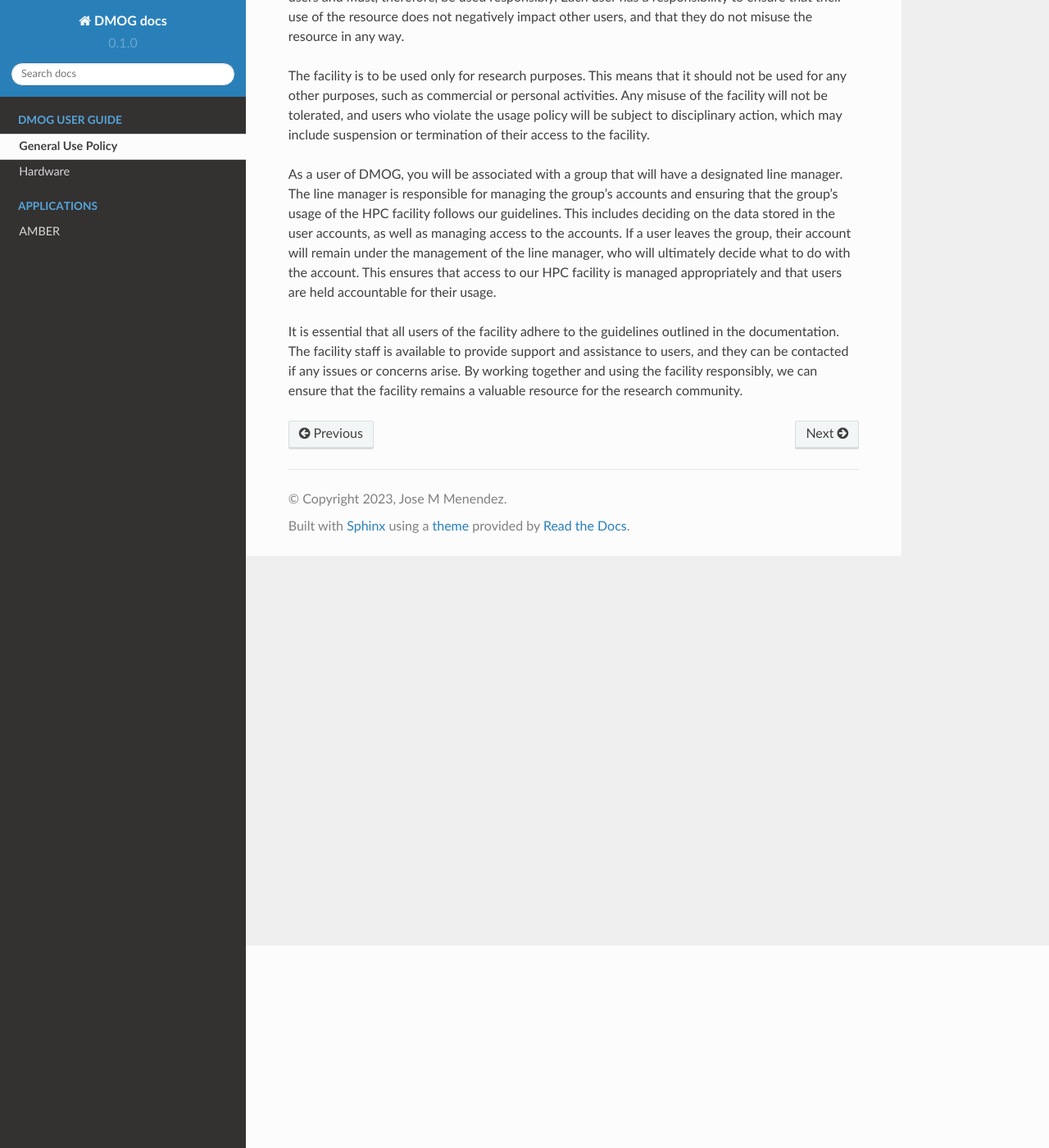
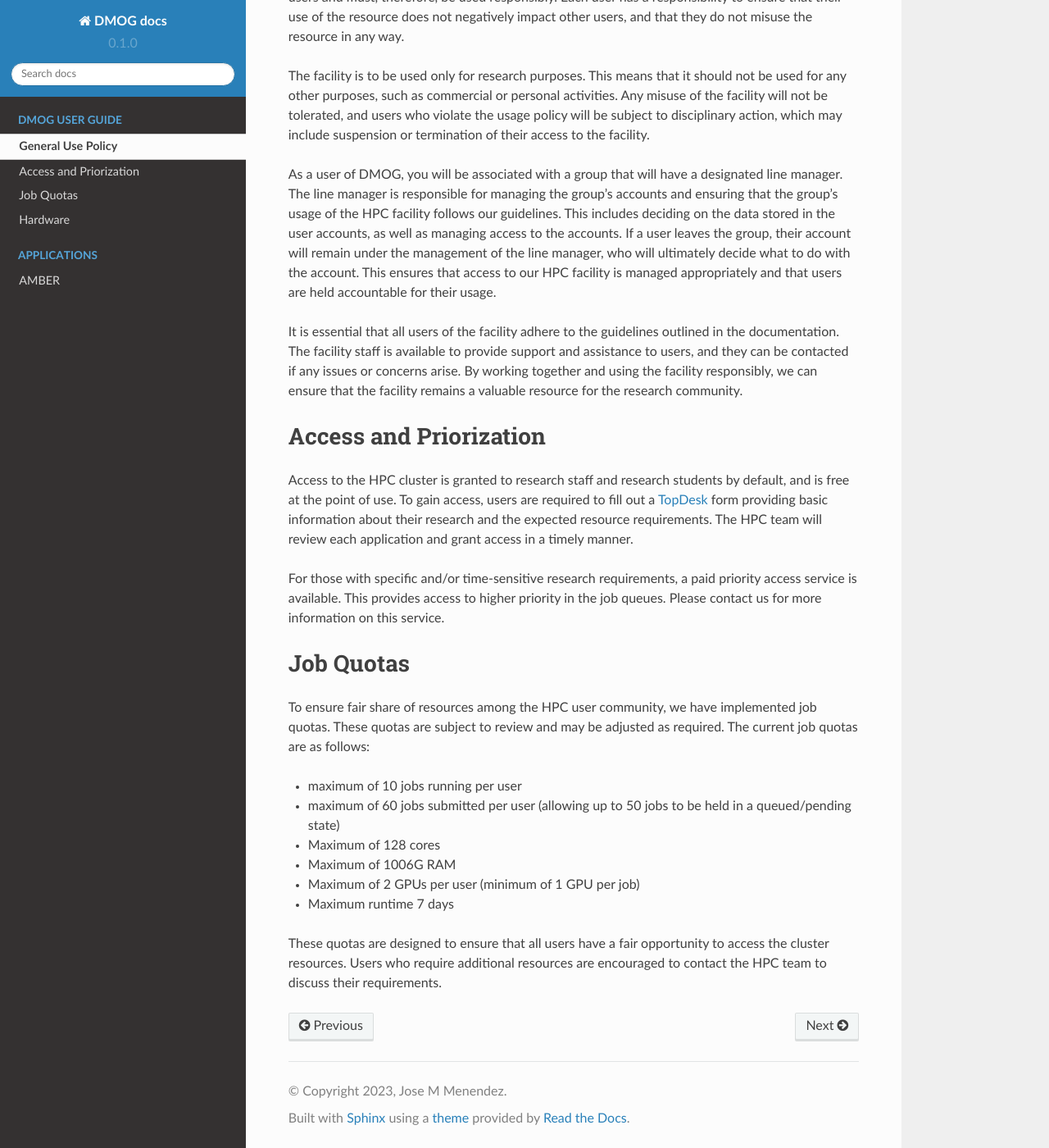
Before and after one commit to jm130/dmogdocs, a Sphinx documentation site: the page built from docs/source/policy/generaluse.rst, in a window 1280 px wide and 1400 px high, scrolled down 247 px. Shown: the whole window at 82% size. Built offline with Sphinx 7.4.7 and the Read the Docs theme 2.0.0, drawn with Linux system fonts in a browser that asks for light colours.

Commit message:
Update generaluse.rst
added new sections

```diff
--- a/docs/source/policy/generaluse.rst
+++ b/docs/source/policy/generaluse.rst
@@ -24,3 +24,34 @@ It is essential that all users of the facility adhere to the guidelines outlined
 The facility staff is available to provide support and assistance to users, and they can be contacted
 if any issues or concerns arise. By working together and using the facility responsibly, we
 can ensure that the facility remains a valuable resource for the research community.
+
+Access and Priorization
+=======================
+
+Access to the HPC cluster is granted to research staff and research students by default,
+and is free at the point of use. To gain access, users are required to fill out a `TopDesk <https://google.com>`_
+form providing basic information about their research and the expected resource requirements.
+The HPC team will review each application and grant access in a timely manner.
+
+For those with specific and/or time-sensitive research requirements, a paid priority access
+service is available. This provides access to higher priority in the job queues.
+Please contact us for more information on this service.
+
+
+Job Quotas
+==========
+
+To ensure fair share of resources among the HPC user community, we have implemented
+job quotas. These quotas are subject to review and may be adjusted as required.
+The current job quotas are as follows:
+
+* maximum of 10 jobs running per user
+* maximum of 60 jobs submitted per user (allowing up to 50 jobs to be held in a queued/pending state)
+* Maximum of 128 cores
+* Maximum of 1006G RAM
+* Maximum of 2 GPUs per user (minimum of 1 GPU per job)
+* Maximum runtime 7 days
+
+These quotas are designed to ensure that all users have a fair opportunity to access
+the cluster resources. Users who require additional resources are encouraged to contact
+the HPC team to discuss their requirements.
```
